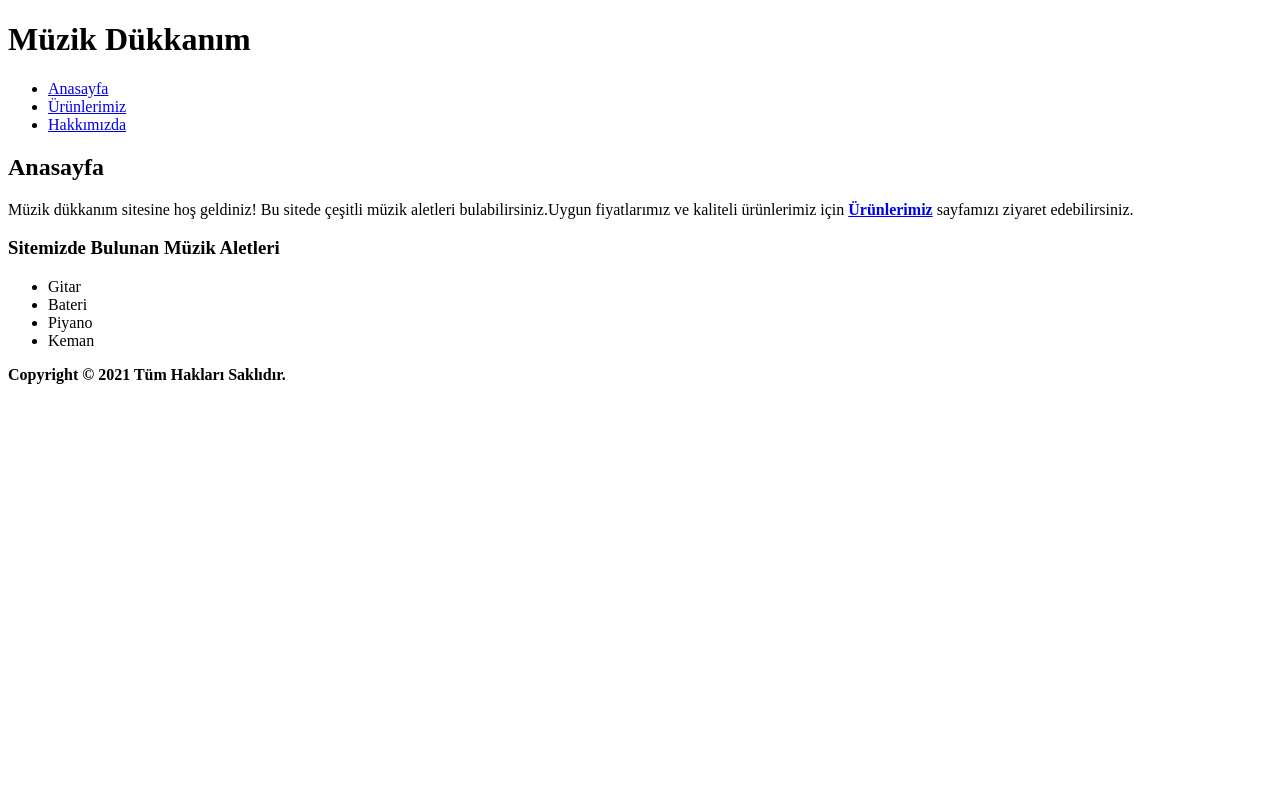
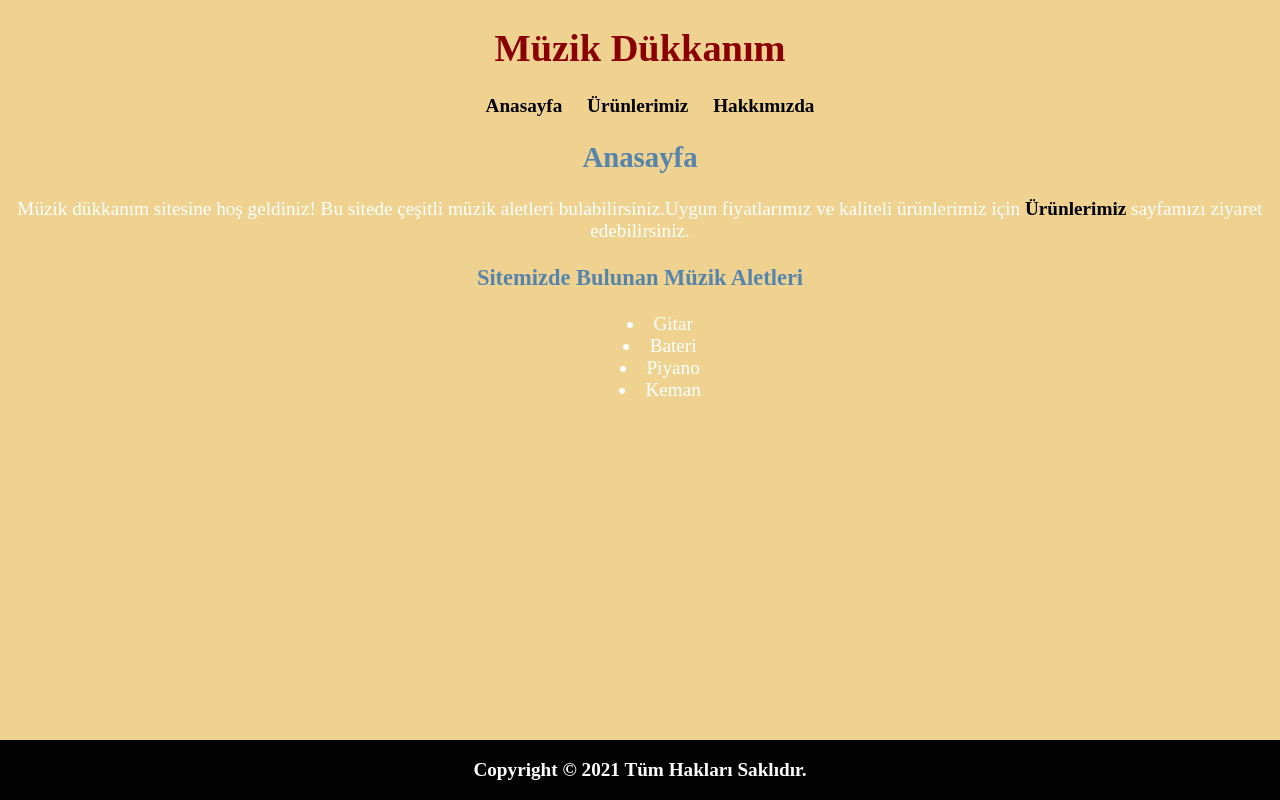
Before and after one commit to umutkaragul/Kodluyoruz-Odevler, a plain HTML site: page Css/Odev1/index.html in a window 1280 px wide. Drawn offline with Linux system fonts and the light colour scheme; the site is published under a folder, as on GitHub Pages, so addresses that start at the root find nothing.

Commit message:
kucuk bir hata duzeltildi

```diff
--- a/Css/Odev1/index.html
+++ b/Css/Odev1/index.html
@@ -5,7 +5,7 @@
     <meta http-equiv="X-UA-Compatible" content="IE=edge">
     <meta name="viewport" content="width=device-width, initial-scale=1.0">
     <title>Müzik Dükkanım</title>
-    <link rel="stylesheet" href="/style/style.css">
+    <link rel="stylesheet" href="style/style.css">
 </head>
 
 <body>
```
Also changed, not shown: Css/Odev1/about-us.html (+1 -1 lines), Css/Odev1/products.html (+1 -1 lines).
